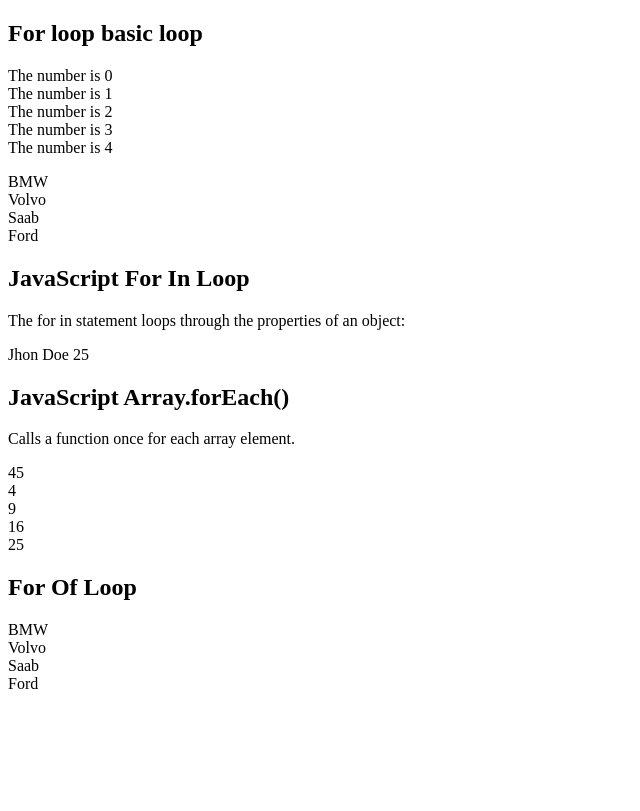
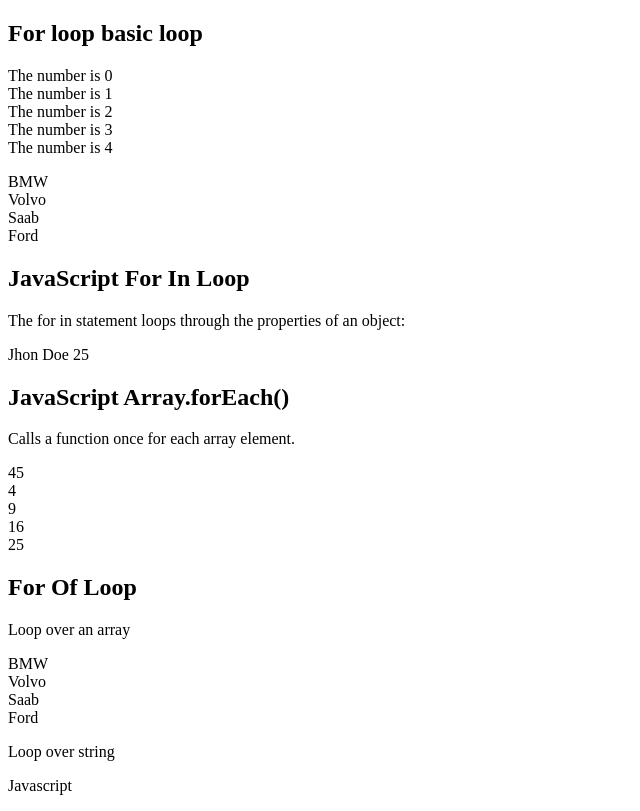
Before and after one commit to ivansing/JS, a plain HTML site: page index.html in a window 1280 px wide. Shown: the whole page, without its empty margins (0-640 px from the left). Drawn offline with Linux system fonts and the light colour scheme.

Commit message:
For loops types

```diff
--- a/index.html
+++ b/index.html
@@ -1,13 +1,12 @@
 <!DOCTYPE html>
 <html lang="en">
   <head>
-    <meta charset="UTF-8">
-    <meta http-equiv="X-UA-Compatible" content="IE=edge">
-    <meta name="viewport" content="width=device-width, initial-scale=1.0">
+    <meta charset="UTF-8" />
+    <meta http-equiv="X-UA-Compatible" content="IE=edge" />
+    <meta name="viewport" content="width=device-width, initial-scale=1.0" />
     <title>Document</title>
   </head>
   <body>
-
     <h2>For loop basic loop</h2>
     <p id="forloop"></p>
 
@@ -22,11 +21,11 @@
     <p id="forEach"></p>
 
     <h2>For Of Loop</h2>
+    <p>Loop over an array</p>
     <p id="forof"></p>
+    <p>Loop over string</p>
+    <p id="forOfString"></p>
 
-
-<script src="main.js">
-</script>
-
+    <script src="main.js"></script>
   </body>
 </html>
--- a/main.js
+++ b/main.js
@@ -6,7 +6,7 @@ not be accessed in the order you expect.
 It is better to use a for loop, a for of loop, or Array.forEach()
  when the order is important.
 */
-const numbers = [45,4,9,16,25];
+const numbers = [45, 4, 9, 16, 25];
 const cars = ["BMW", "Volvo", "Saab", "Ford"];
 let text = "";
 let i, len, text2;
@@ -23,8 +23,7 @@ for (i = 0, len = cars.length, text2 = ""; i < len; i++) {
 
 document.getElementById("forloop2").innerHTML = text2;
 
-
-const person= {fname: "Jhon", lname:"Doe", age:25};
+const person = { fname: "Jhon", lname: "Doe", age: 25 };
 
 let txt = "";
 for (let x in person) {
@@ -32,10 +31,6 @@ for (let x in person) {
 }
 
 document.getElementById("forin").innerHTML = txt;
-
-
-
-
 
 let txt2 = "";
 numbers.forEach(myFunction);
@@ -52,6 +47,7 @@ object.
 It lets you loop over iterable data structures such as Arrays, Strings,
 Maps, NodeLists, and more:*/
 
+let language = "Javascript";
 let text3 = "";
 
 for (let x of cars) {
@@ -59,3 +55,11 @@ for (let x of cars) {
 }
 
 document.getElementById("forof").innerHTML = text3;
+
+let text4 = "";
+
+for (let x of language) {
+  text4 += x;
+}
+
+document.getElementById("forOfString").innerHTML = text4;
```
Lines whose indentation alone changed are shown as unchanged.
